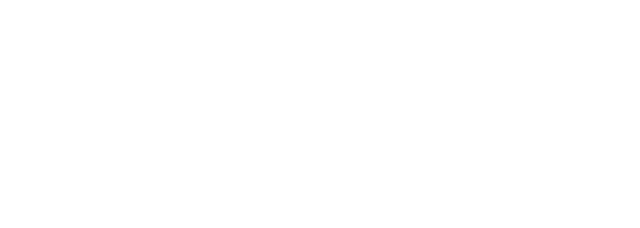
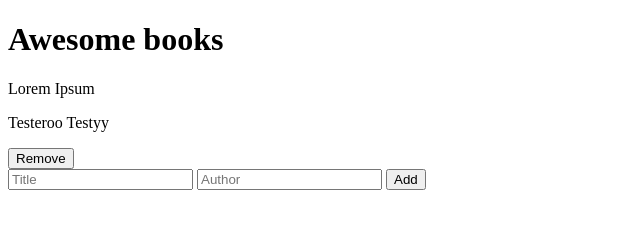
Before and after one commit to MrTaaJ/javascriptProject, a plain HTML site: page index.html in a window 1280 px wide. Shown: the whole page, without its empty margins (0-640 px from the left). Drawn offline with Linux system fonts and the light colour scheme.

Commit message:
feat: create html and css code

```diff
--- a/css/reset.css
+++ b/css/reset.css
@@ -1 +1,15 @@
 /* Base styles */
+* {
+    margin: 0;
+    padding: 0;
+    box-sizing: border-box;
+}
+
+body {
+    font-weight: normal;
+    background-color: white;
+    color: black;
+    font-family: 'Poppins', sans-serif;
+    font-size: 16px;
+    line-height: 24px;
+}
--- a/index.html
+++ b/index.html
@@ -5,5 +5,20 @@
     <meta name="viewport" content="width=device-width, initial-scale=1.0" />
     <title>Document</title>
   </head>
-  <body></body>
+  <body>
+    <div class="container">
+      <h1>Awesome books</h1>
+      <div class="book">
+        <p>Lorem Ipsum</p>
+        <p>Testeroo Testyy</p>
+        <button>Remove</button>
+      </div>
+      <form class="form">
+        <input type="text" name="Title" placeholder="Title" class="title" required/>
+        <input type="text" name="Author" placeholder="Author" class="author" required/>
+        <button type="submit" class="form-button">Add</button>
+      </form>
+
+    </div>
+  </body>
 </html>
```
